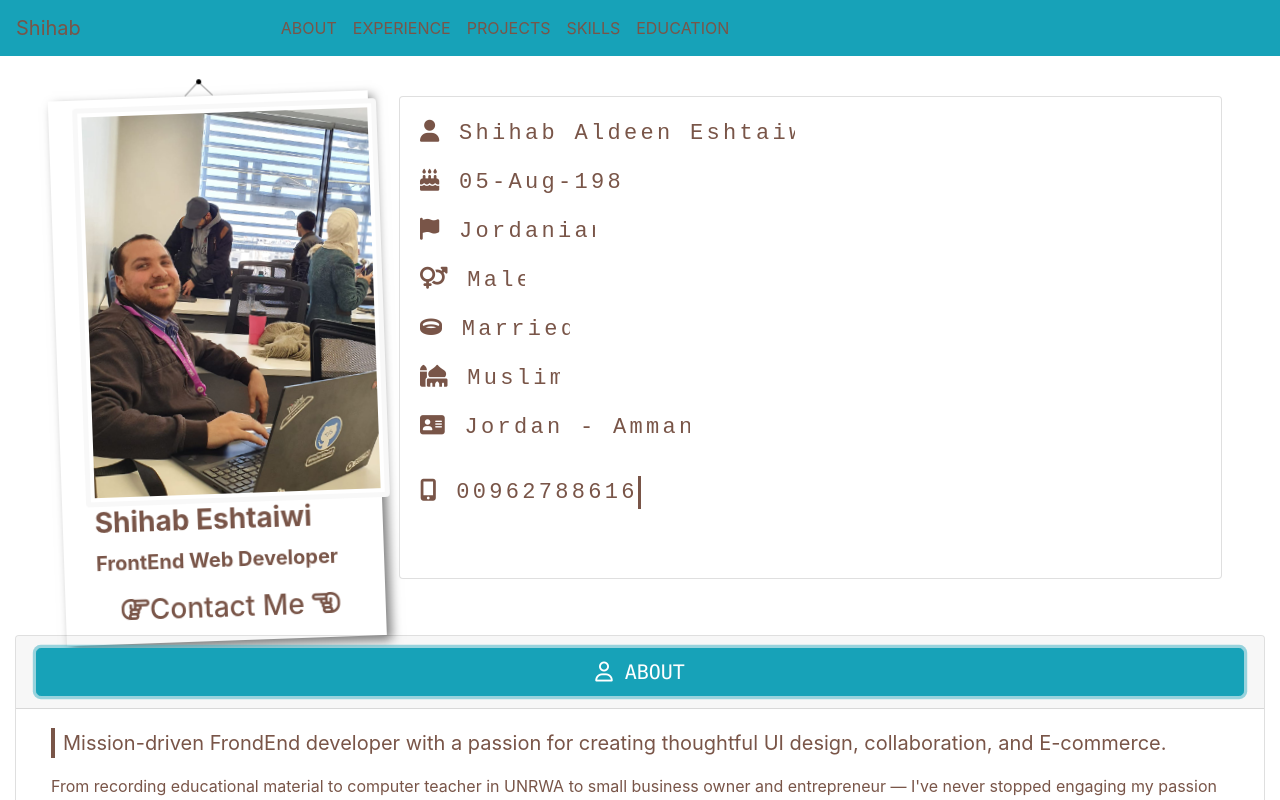
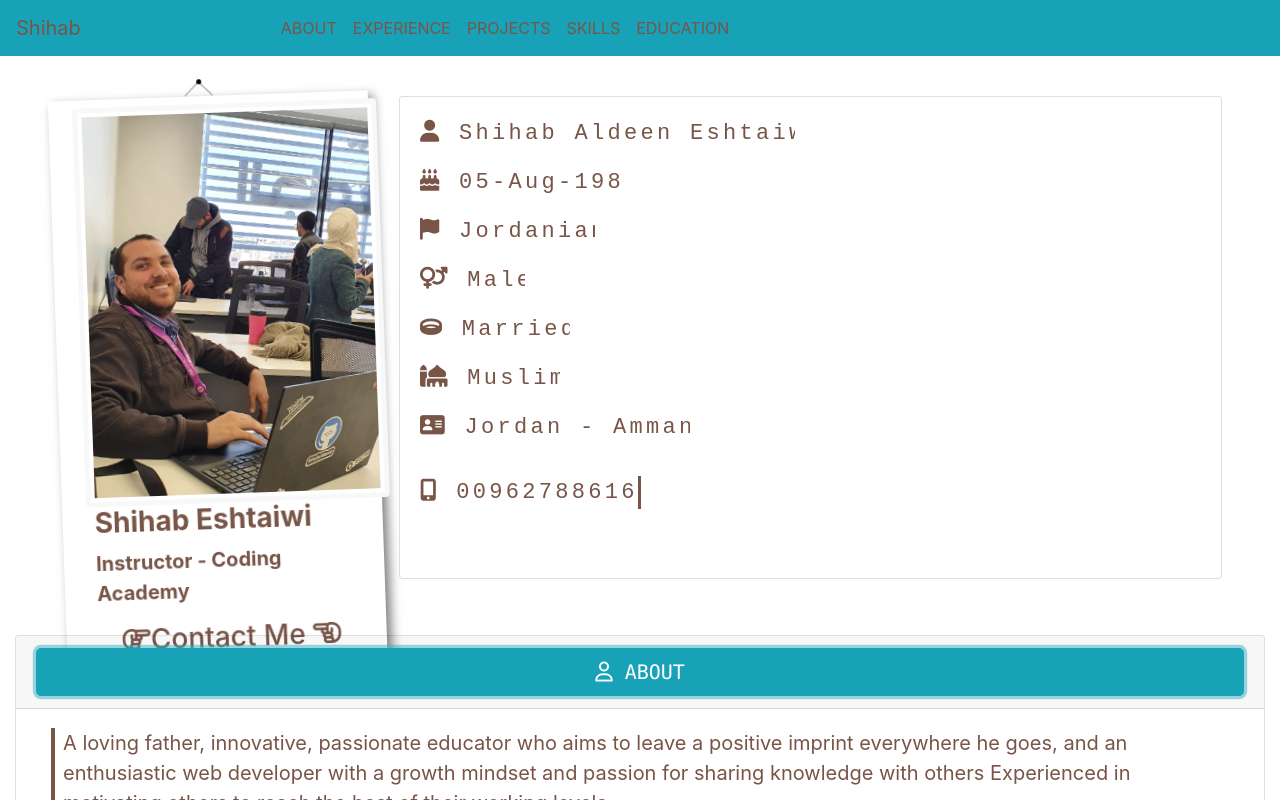
Before and after one commit to mreshtaiwi/portfolio, a website: page public/index.html in a window 1280 px wide. Both pictures are taken after a click on the button "ABOUT". Shown: the top 800 px of the page. Drawn offline with nearby package versions, Linux system fonts and the light colour scheme.

Commit message:
about me fixed

```diff
--- a/public/css/style.css
+++ b/public/css/style.css
@@ -176,6 +176,7 @@ html {
 .swing img {
   border: 5px solid #f8f8f8;
   display: block;
+  width: 100%;
 }
 .swing:after {
   content: "";
--- a/public/index.html
+++ b/public/index.html
@@ -101,7 +101,7 @@
 								<figure>
 									<img class="img-thumbnail ml-3" src="img/shihabmain.jpeg">
 									<h3 class="display-5 font-weight-bold shihabcolor ml-4">Shihab Eshtaiwi</h3>
-									<p class="lead font-weight-bold shihabcolor ml-4">FrontEnd Web Developer</p>
+									<p class="lead font-weight-bold shihabcolor ml-4">Instructor - Coding Academy</p>
 								</figure>
 								<h3 class="shihabcolor ml-5"><i
 										class="shihabcolor far fa-hand-point-right moving"></i>Contact Me <i
@@ -193,9 +193,13 @@
 							<div class="row">
 								<div class="col-lg-12 text-left">
 									<blockquote class="blockquote shihabcolor">
-										<span id="ab1">Mission-driven</span> FrondEnd developer with a passion for
-										creating thoughtful UI design, collaboration, and E-commerce.
+
+										<span id="">A loving father, innovative, passionate educator who aims to leave a positive imprint everywhere he goes, and an enthusiastic web developer with a growth mindset and passion for sharing knowledge with others
+
+											Experienced in motivating others to reach the best of their working levels.</span>
 									</blockquote>
+									<p class="shihabcolor">Mission-driven FrondEnd developer with a passion for
+										creating thoughtful UI design, collaboration, and E-commerce.</p>
 									<p class="shihabcolor">
 										From recording educational material to computer teacher in UNRWA to small
 										business owner and entrepreneur — I've never stopped engaging my passion to help
```
